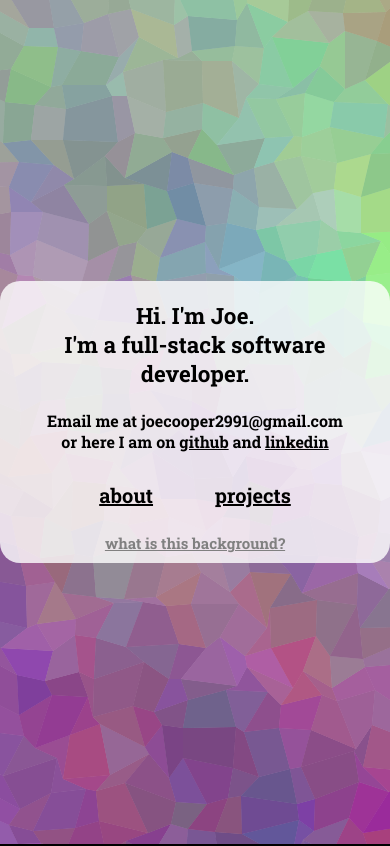
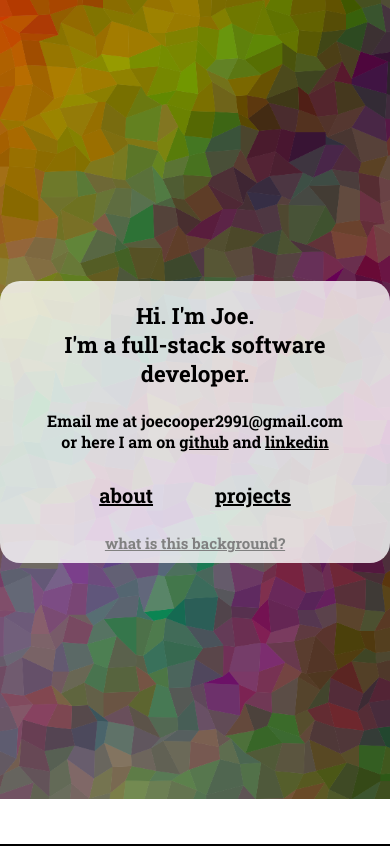
Before and after one commit to joecooper1/pf, a React (Create React App) app: page / in a window 390 px wide. Shown: the top 846 px of the page. Built offline with nearby package versions, Linux system fonts and the light colour scheme.

Commit message:
make background image on a phone

```diff
--- a/src/components/Canvas.js
+++ b/src/components/Canvas.js
@@ -3,10 +3,27 @@ import React from "react";
 import DynamicRainbowGridComponent from "../canvas-components/DynamicRainbowGridComponent";
 import TestCanvas from "../canvas-components/TestCanvas";
 
+import fancyBg1 from "../images/fancyBg1.png";
+import fancyBg2 from "../images/fancyBg2.png";
+import fancyBg3 from "../images/fancyBg3.png";
+
 export default function Canvas(props) {
   const width = props.width > 1024 ? props.width * 0.9 : props.width;
   const height = props.width > 1024 ? props.height * 0.9 : props.height;
 
-  return <DynamicRainbowGridComponent height={height} width={width} />;
-  // return <TestCanvas height={height} width={width}></TestCanvas>;
+  if (props.width > 1024) {
+    return <DynamicRainbowGridComponent height={height} width={width} />;
+    // return <TestCanvas height={height} width={width}></TestCanvas>;
+  } else {
+    //Place a background image
+    const pics = [fancyBg1, fancyBg2, fancyBg3];
+    const pic = pics[Math.floor(Math.random() * pics.length)];
+    return (
+      <img
+        src={pic}
+        alt="stained-glass-background"
+        style={{ width: props.width, zIndex: -1, position: 'absolute' }}
+      ></img>
+    );
+  }
 }
```
